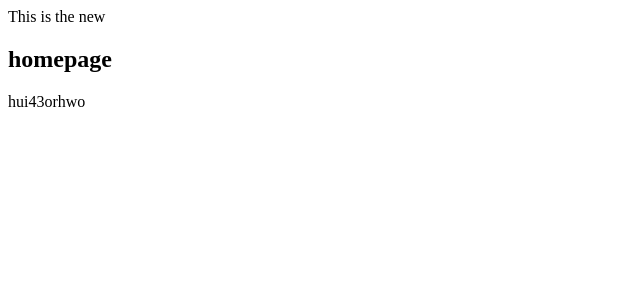
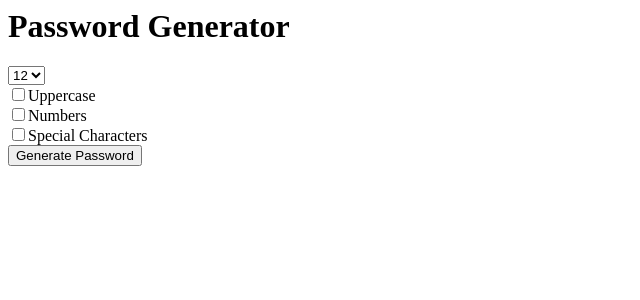
Before and after one commit to tsuguro529/password_generator, a Django app: page / in a window 1280 px wide. Shown: the top 300 px of the page, without its empty margins (0-640 px from the left). Run offline with Django 3.2, Linux system fonts and the light colour scheme.

Commit message:
second commit

```diff
--- a/generator/templates/generator/home.html
+++ b/generator/templates/generator/home.html
@@ -1,3 +1,23 @@
-This is the new <h2>homepage</h2>
+<h1>Password Generator</h1>
 
-{{ password }}
+<form action="{%  url 'password' %}">
+  <select name="length">
+    <option value="6">6</option>
+    <option value="7">7</option>
+    <option value="8">8</option>
+    <option value="9">9</option>
+    <option value="10">10</option>
+    <option value="11">11</option>
+    <option value="12" selected="selected">12</option>
+    <option value="13">13</option>
+    <option value="14">14</option>
+  </select>
+  <br>
+  <input type="checkbox" name="uppercase">Uppercase
+  <br>
+  <input type="checkbox" name="numbers">Numbers
+  <br>
+  <input type="checkbox" name="special">Special Characters
+  <br>
+  <input type="submit" value="Generate Password">
+</form>
--- /dev/null
+++ b/generator/templates/generator/password.html
@@ -0,0 +1,2 @@
+<h1>Your password is:</h1>
+<h2>{{ password }}</h2>
--- a/generator/views.py
+++ b/generator/views.py
@@ -1,10 +1,20 @@
 from django.shortcuts import render
 from django.http import HttpResponse
+import random
 
 # Create your views here.
 
 def home(request):
-    return render(request, 'generator/home.html', {'password':'hui43orhwo'})
+    return render(request, 'generator/home.html')
 
-def eggs(request):
-    return HttpResponse('<h1>卵美味しい</h1>')
+def password(request):
+
+    characters = list('abcdefghijklmnopqrstuvwxyz')
+
+    length = 10
+
+    thepassword = ''
+    for x in range(length):
+        thepassword += random.choice(characters)
+
+    return render(request, 'generator/password.html', {'password':thepassword})
--- a/password_generator/urls.py
+++ b/password_generator/urls.py
@@ -19,5 +19,5 @@ from generator import views
 
 urlpatterns = [
     path('', views.home),
-    path('eggs', views.eggs),
+    path('password/', views.password, name='password'),
 ]
```
